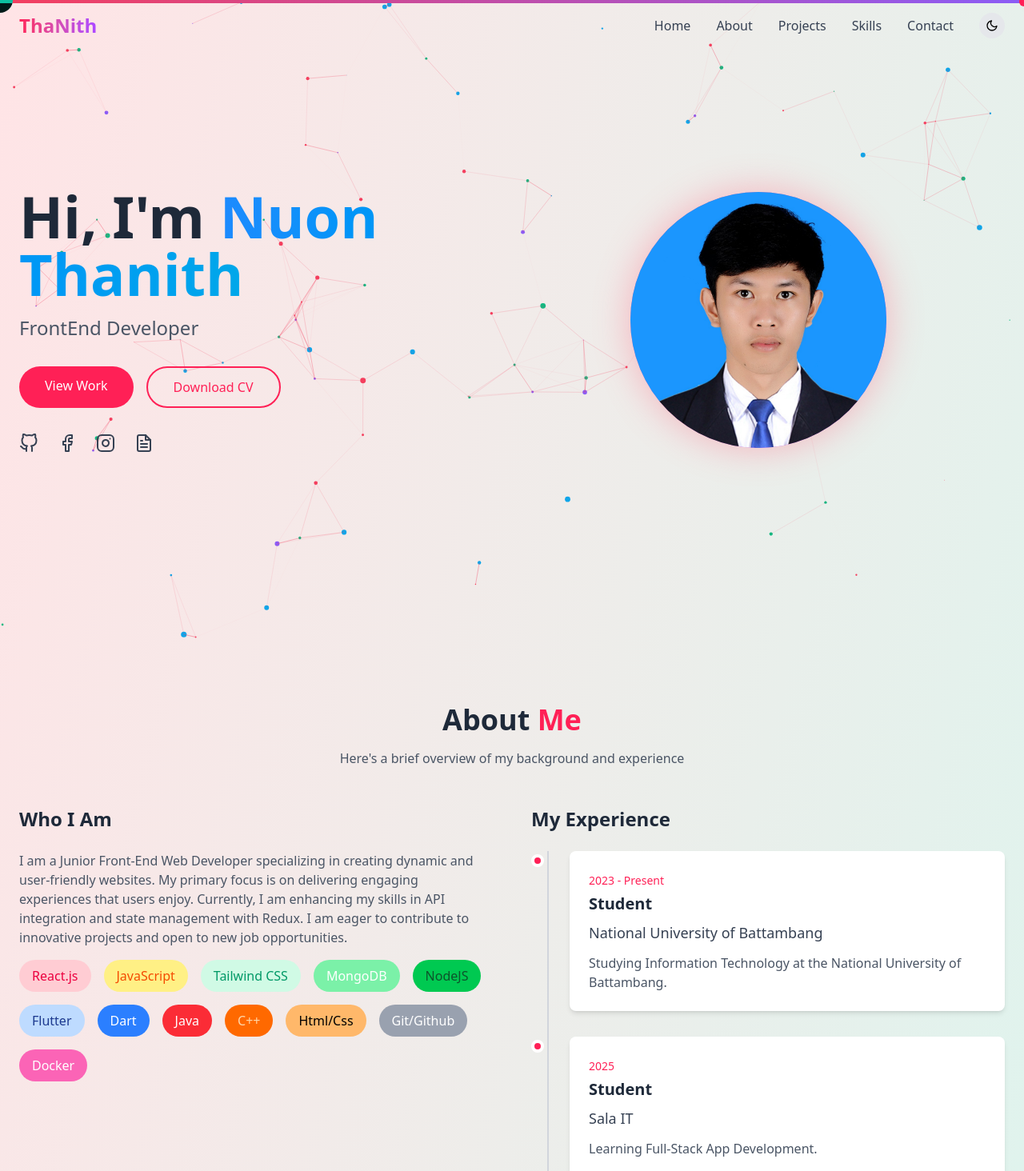
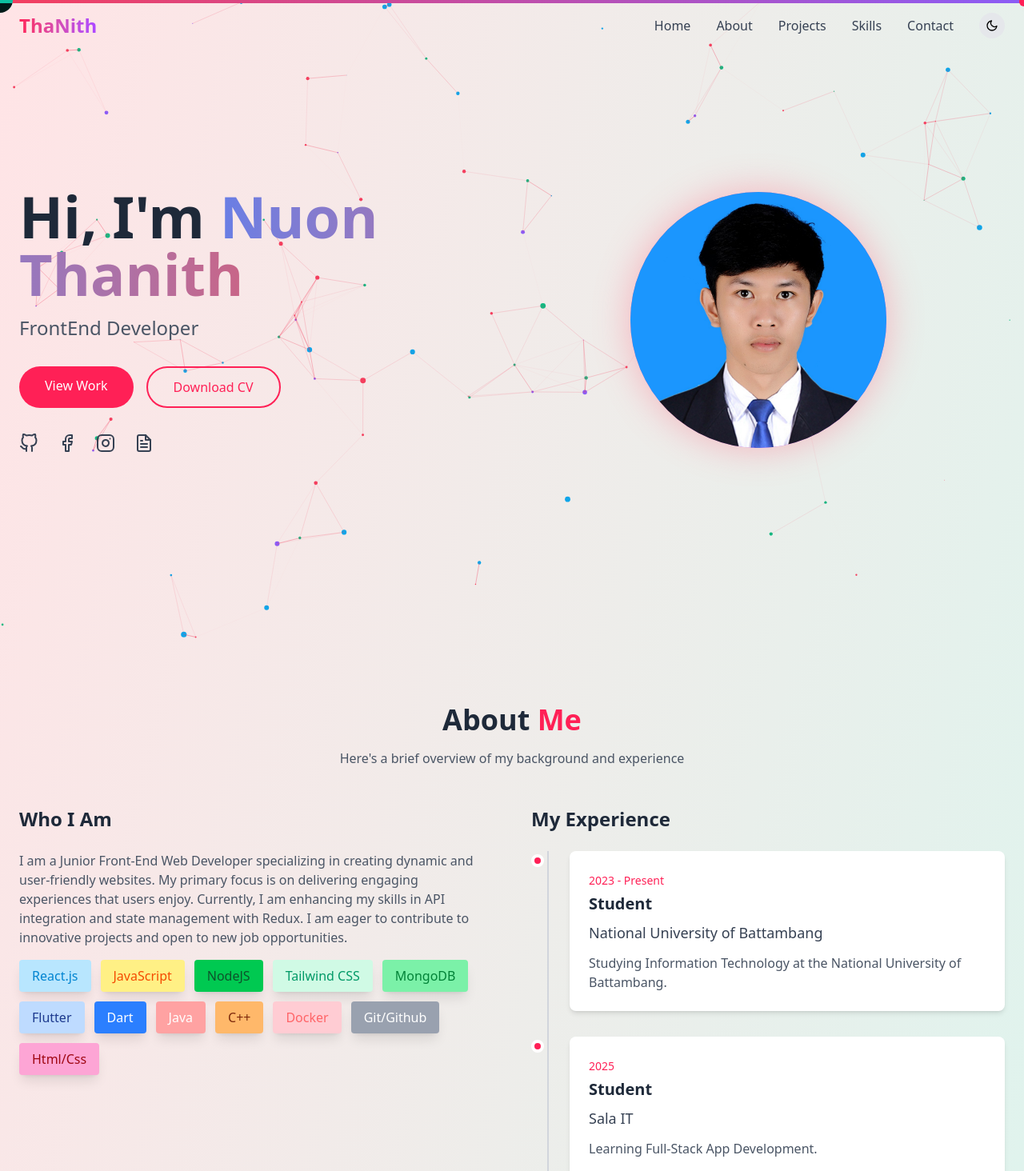
Before and after one commit to nounthanith/portfolio-error, a React (Vite) app: page / in a window 1280 px wide. Shown: the top 1464 px of the page at 80% size. Built offline with nearby package versions, Linux system fonts and the light colour scheme.

Commit message:
modefi button

```diff
--- a/src/components/About.jsx
+++ b/src/components/About.jsx
@@ -28,18 +28,19 @@ const experiences = [
 ];
 
 const skills = [
-  { name: "React.js", bgLight: "bg-rose-200", bgDark: "bg-rose-900", textLight: "text-rose-600", textDark: "text-rose-300" },
+  { name: "React.js", bgLight: "bg-sky-200", bgDark: "bg-sky-900", textLight: "text-sky-600", textDark: "text-sky-300" },
   { name: "JavaScript", bgLight: "bg-yellow-200", bgDark: "bg-yellow-500", textLight: "text-orange-600", textDark: "text-black" },
+  { name: "NodeJS", bgLight: "bg-green-500", bgDark: "bg-green-900", textLight: "text-green-900", textDark: "text-green-300" },
   { name: "Tailwind CSS", bgLight: "bg-emerald-100", bgDark: "bg-emerald-900", textLight: "text-emerald-600", textDark: "text-emerald-300" },
-  { name: "MongoDB", bgLight: "bg-green-300", bgDark: "bg-green-900", textLight: "text-white", textDark: "text-green-500" },
-  { name: "NodeJS", bgLight: "bg-green-500", bgDark: "bg-green-900", textLight: "text-green-900", textDark: "text-green-300" },
+  { name: "MongoDB", bgLight: "bg-green-300", bgDark: "bg-green-900", textLight: "text-green-700", textDark: "text-green-500" },
   { name: "Flutter", bgLight: "bg-blue-200", bgDark: "bg-blue-900", textLight: "text-blue-900", textDark: "text-blue-300" },
   { name: "Dart", bgLight: "bg-blue-500", bgDark: "bg-blue-400", textLight: "text-white", textDark: "text-blue-900" },
-  { name: "Java", bgLight: "bg-red-500", bgDark: "bg-red-700", textLight: "text-white", textDark: "text-white" },
-  { name: "C++", bgLight: "bg-orange-500", bgDark: "bg-rose-700", textLight: "text-orange-200", textDark: "text-orange-200" },
-  { name: "Html/Css", bgLight: "bg-orange-300", bgDark: "bg-stone-500", textLight: "text-black", textDark: "text-white" },
+  { name: "Java", bgLight: "bg-red-300", bgDark: "bg-red-700", textLight: "text-white", textDark: "text-white" },
+  { name: "C++", bgLight: "bg-orange-300", bgDark: "bg-orange-600", textLight: "text-orange-900", textDark: "text-orange-100" },
+  { name: "Docker", bgLight: "bg-rose-200", bgDark: "bg-rose-500", textLight: "text-red-400", textDark: "text-red-700" },
   { name: "Git/Github", bgLight: "bg-gray-400", bgDark: "bg-gray-500", textLight: "text-white", textDark: "text-white" },
-  { name: "Docker", bgLight: "bg-pink-400", bgDark: "bg-white", textLight: "text-white", textDark: "text-white" }
+  { name: "Html/Css", bgLight: "bg-pink-300", bgDark: "bg-orange-700", textLight: "text-red-800", textDark: "text-white" },
+
 ];
 
 export default function About() {
@@ -87,12 +88,12 @@ export default function About() {
               new job opportunities.
             </p>
 
-            <div className="flex flex-wrap gap-4">
+            <div className="flex flex-wrap gap-3">
               {skills.map((skill, index) => (
                 <motion.div
                   key={index}
                   whileHover={{ y: -5 }}
-                  className={`px-4 py-2 ${skill.bgLight} dark:${skill.bgDark} ${skill.textLight} dark:${skill.textDark} rounded-full font-medium`}
+                  className={`px-4 py-2 ${skill.bgLight} dark:${skill.bgDark} ${skill.textLight} dark:${skill.textDark} rounded-sm shadow-lg font-medium`}
                 >
                   {skill.name}
                 </motion.div>
--- a/src/components/GradientText.jsx
+++ b/src/components/GradientText.jsx
@@ -2,11 +2,11 @@ import { motion } from 'framer-motion'
 import { useEffect, useState } from 'react'
 
 const colors = [
-  'from-rose-500 to-pink-500',
-  'from-purple-500 to-indigo-500',
-  'from-blue-500 to-cyan-500',
-  'from-emerald-500 to-teal-500',
-  'from-amber-500 to-yellow-500'
+  'from-rose-200 to-red-800',
+  'from-purple-500 to-blue-200',
+  'from-blue-500 to-red-500',
+  'from-emerald-500 to-sky-500',
+  'from-amber-500 to-pink-500'
 ]
 
 export default function GradientText({ text, className = '' }) {
```
